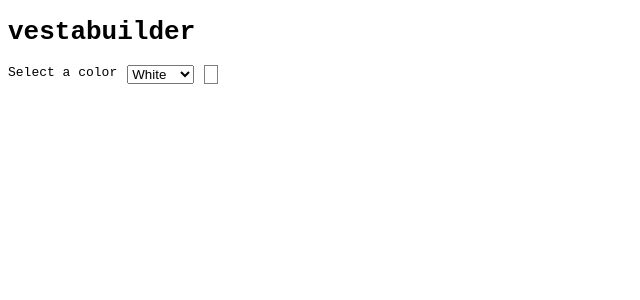
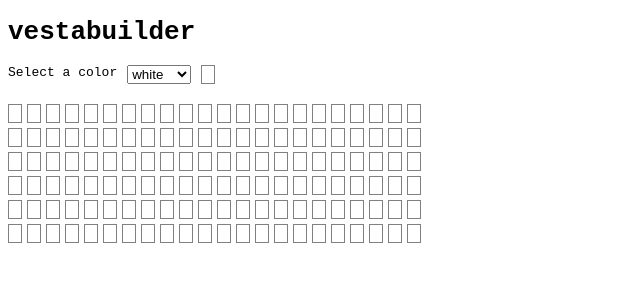
Before and after one commit to thewmking/vestabuilder, a Vue app: page / in a window 1280 px wide. Shown: the top 300 px of the page, without its empty margins (0-640 px from the left). Built offline with nearby package versions, Linux system fonts and the light colour scheme.

Commit message:
Add functioning grid

```diff
--- a/src/App.vue
+++ b/src/App.vue
@@ -11,6 +11,7 @@ const color = ref('#ffffff');
     <h1>vestabuilder</h1>
     <div class="main">
       <ColorPicker v-model="color"/>
+      <CellGrid :color="color" />
     </div>
   </div>
 </template>
--- /dev/null
+++ b/src/colors.js
@@ -0,0 +1,62 @@
+const LABEL_RED = 'red';
+export const COLOR_RED = '#da291c';
+const LABEL_ORANGE = 'orange';
+export const COLOR_ORANGE = '#f67502';
+const LABEL_YELLOW = 'yellow';
+export const COLOR_YELLOW = '#f9b81d';
+const LABEL_GREEN = 'green';
+export const COLOR_GREEN = '#26853f';
+const LABEL_BLUE = 'blue';
+export const COLOR_BLUE = '#2e84d5';
+const LABEL_PURPLE = 'purple';
+export const COLOR_PURPLE = '#702f8a';
+const LABEL_WHITE = 'white';
+export const COLOR_WHITE = '#ffffff';
+const LABEL_BLACK = 'black';
+export const COLOR_BLACK = '#2c2c2c';
+
+export const COLOR_OPTIONS = [
+    {
+      label: LABEL_RED,
+      value: COLOR_RED,
+    },
+    {
+      label: LABEL_ORANGE,
+      value: COLOR_ORANGE,
+    },
+    {
+      label: LABEL_YELLOW,
+      value: COLOR_YELLOW,
+    },
+    {
+      label: LABEL_GREEN,
+      value: COLOR_GREEN,
+    },
+    {
+      label: LABEL_BLUE,
+      value: COLOR_BLUE,
+    },
+    {
+      label: LABEL_PURPLE,
+      value: COLOR_PURPLE,
+    },
+    {
+      label: LABEL_WHITE,
+      value: COLOR_WHITE,
+    },
+    {
+      label: LABEL_BLACK,
+      value: COLOR_BLACK,
+    },
+  ];
+
+  export const hexLabelMap = {
+    [COLOR_RED]: LABEL_RED,
+    [COLOR_ORANGE]: LABEL_ORANGE,
+    [COLOR_YELLOW]: LABEL_YELLOW,
+    [COLOR_GREEN]: LABEL_GREEN,
+    [COLOR_BLUE]: LABEL_BLUE,
+    [COLOR_PURPLE]: LABEL_PURPLE,
+    [COLOR_WHITE]: LABEL_WHITE,
+    [COLOR_BLACK]: LABEL_BLACK,
+  }
--- a/src/components/CellGrid.vue
+++ b/src/components/CellGrid.vue
@@ -1,9 +1,79 @@
 <script setup>
+import { ref } from "vue";
+import { COLOR_WHITE, hexLabelMap } from "./../colors";
 
+const props = defineProps({
+  color: { type: String, required: true }
+})
+
+const rowCount = 6;
+const colCount = 22;
+
+const defaultCells = () => {
+  const colArray = `${COLOR_WHITE},`.repeat(colCount).split(',');
+  const filtered = colArray.filter((i) => i != '');
+
+  const grid = [];
+
+  for (let index = 0; index < rowCount; index++) {
+    grid.push(structuredClone(filtered));
+  }
+
+  return grid
+};
+
+const cells = ref(defaultCells());
+
+const cellCoords = (row, col) => {
+  return {
+    rowNum: row - 1,
+    colNum: col - 1,
+  }
+};
+
+const cellColorClass = (row, col) => {
+  if (!cells.value.length > 0) return '';
+
+  const { rowNum, colNum } = cellCoords(row, col);
+
+  const color = cells.value[rowNum][colNum];
+
+  const label = hexLabelMap[color];
+
+  return `bg-${label}`;
+}
+
+const selectCell = (row, col) => {
+  const { rowNum, colNum } = cellCoords(row, col);
+
+  cells.value[rowNum][colNum] = props.color;
+};
 </script>
 
 <template>
-  <div>
-
+  <div class="cell-grid" v-if="rowCount && colCount">
+    <div class="grid-row" v-for="row in rowCount" :key="`row-${row}`">
+      <div
+          v-for="col in colCount"
+          :key="`col-${col}`"
+          :class="cellColorClass(row, col)"
+          class="color-cell"
+          @click="selectCell(row, col)"
+      ></div>
+    </div>
   </div>
 </template>
+
+<style>
+.cell-grid {
+  margin-top: 20px;
+  display: flex;
+  gap: 5px;
+  flex-direction: column;
+
+  .grid-row {
+    display: flex;
+    gap: 5px;
+  }
+}
+</style>
--- a/src/components/ColorPicker.vue
+++ b/src/components/ColorPicker.vue
@@ -1,42 +1,10 @@
 <script setup>
 import { computed } from "vue";
+import { COLOR_OPTIONS } from "./../colors";
 
 const color = defineModel({ type: String, default: null });
 
-const colorOptions = [
-    {
-      label: 'Red',
-      value: '#da291c',
-    },
-    {
-      label: 'Orange',
-      value: '#f67502',
-    },
-    {
-      label: 'Yellow',
-      value: '#f9b81d',
-    },
-    {
-      label: 'Green',
-      value: '#26853f',
-    },
-    {
-      label: 'Blue',
-      value: '#2e84d5',
-    },
-    {
-      label: 'Purple',
-      value: '#702f8a',
-    },
-    {
-      label: 'White',
-      value: '#ffffff',
-    },
-    {
-      label: 'Black',
-      value: '#2c2c2c',
-    }
-  ];
+const colorOptions = COLOR_OPTIONS;
 
 const sampleClass = computed(() => {
   const option = colorOptions.filter((o) => {
```
